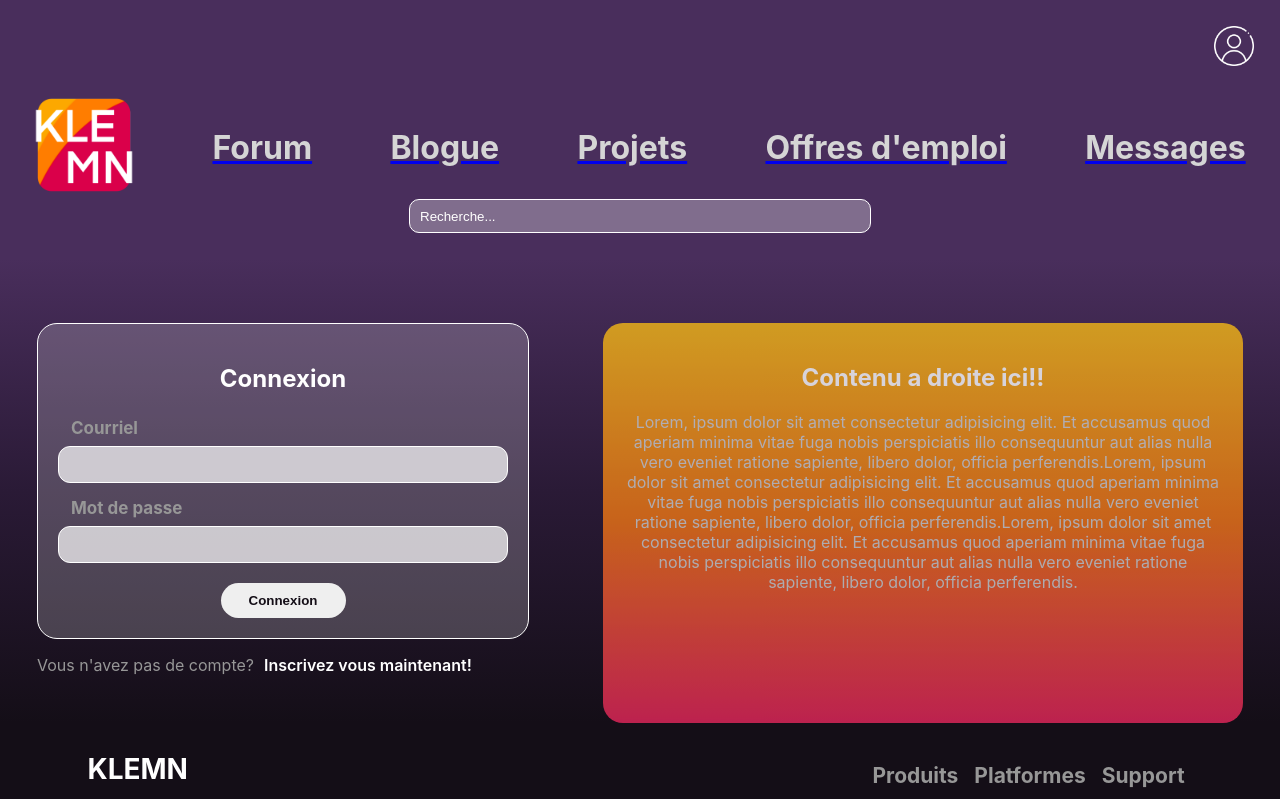
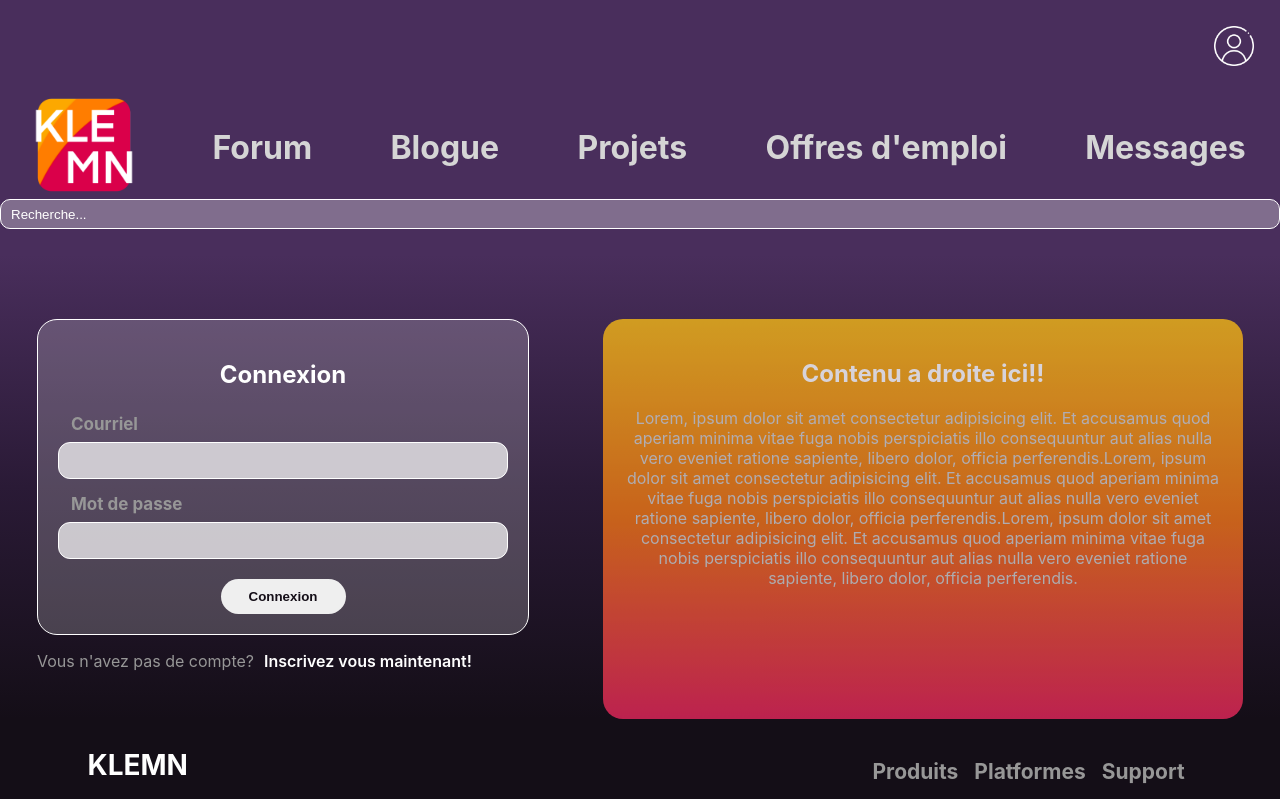
Before and after one commit to a23-b2b/projet-de-session-klemn, a React (Create React App) app: page / in a window 1280 px wide. Shown: the top 799 px of the page. Built offline with nearby package versions, Linux system fonts and the light colour scheme.

Commit message:
ajouter fichier css global

```diff
--- a/src/Layout.tsx
+++ b/src/Layout.tsx
@@ -1,5 +1,6 @@
 import { BrowserRouter, Route, RouterProvider, Routes, createBrowserRouter } from "react-router-dom";
 import { Toaster } from 'react-hot-toast';
+import './styles/global.css'
 import AccueilConnecte from "./pages/AccueilConnecte";
 import Header from "./components/Header";
 import Footer from "./components/Footer";
--- a/src/index.tsx
+++ b/src/index.tsx
@@ -1,14 +1,13 @@
 import React from 'react';
 import ReactDOM from 'react-dom/client';
 import './index.css';
+import './styles/global.css'
 import reportWebVitals from './reportWebVitals';
 import Layout from './Layout';
 
 const root = ReactDOM.createRoot(
   document.getElementById('root') as HTMLElement
 );
-
-
 
 root.render(
   <React.StrictMode>
--- /dev/null
+++ b/src/styles/global.css
@@ -0,0 +1,69 @@
+:root {
+    --accent_color_dark: purple;
+    --accent_color_light: pink;
+
+
+    --background_dark: rgb(20, 14, 23);
+    --background_light: rgb(249, 236, 255);
+
+    --text_color_dark: #dddddd;
+    --text_color_light: #222222;
+
+    --gradient_dark: linear-gradient(rgb(73, 46, 92), rgb(42, 26, 54), var(--background_dark));
+    --gradient_light: linear-gradient(rgb(193, 100, 201), var(--background_light));
+}
+
+body {
+    background-color: var(--background_dark);
+    color: var(--text_color_dark);
+    accent-color: var(--accent_color_dark);
+}
+
+.link {
+    cursor: pointer;
+    text-decoration: none;
+    color: var(--text_color_dark);
+}
+
+.global_input_field_label {
+    margin-left: 8px;
+    margin-bottom: -6px;
+    font-size: 17px;
+    font-weight: bold;
+    opacity: 60%;
+    padding: 5px;
+}
+
+.global_input_field {
+    box-sizing: border-box;
+    border-radius: 12px;
+    padding: 10px;
+    border: none;
+    width: 100%;
+    max-width: 100%;
+    min-width: 100%;
+    border-radius: 12px;
+    border: 1.5px solid white;
+    /* background-color: rgba(255, 255, 255, 0.7); */
+}
+
+.global_bouton {
+    margin-top: 10px;
+    padding: 10px;
+    border: 0px;
+    width: 125px;
+    border-radius: 20px;
+    color: rgb(20, 14, 23);
+    font-weight: bold;
+}
+
+@media (prefers-color-scheme: light) {
+    body {
+        background-color: var(--background_light);
+        color: var(--text_color_light)
+    }
+
+    .link {
+        color: var(--text_color_light);
+    }
+}
```
